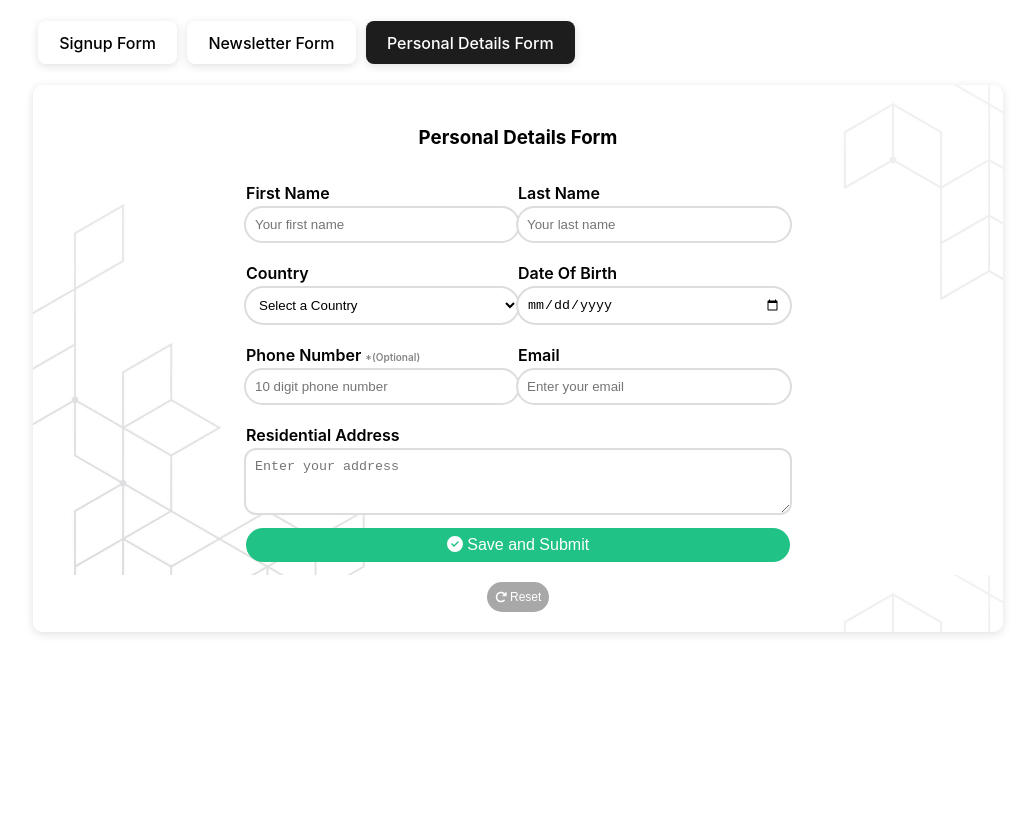
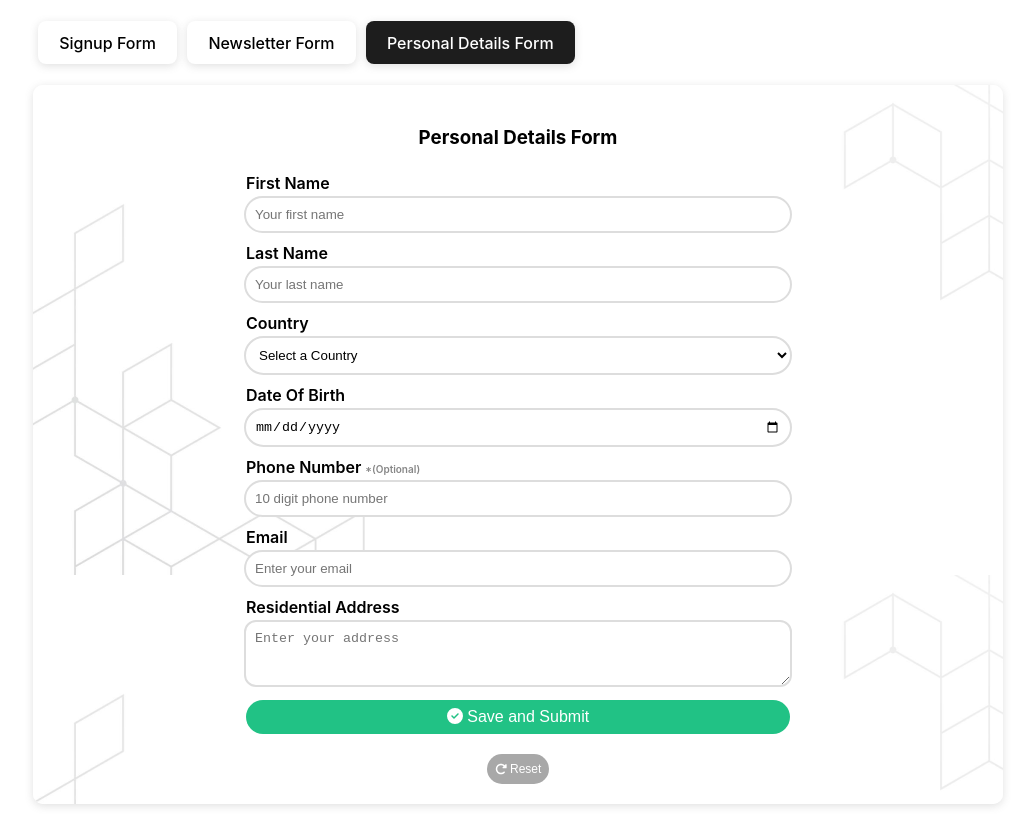
Before and after one commit to danishofcodes/FormsAndValidation, a React (Vite) app: page / in a window 1280 px wide. Both pictures are taken after a click on the button "Personal Details Form". Shown: the whole page, without its empty margins (122-1157 px from the left). Built offline with nearby package versions, Linux system fonts and the light colour scheme; the HTML template or start-up script is replaced by a standard one.

Commit message:
Reset form popup minor changes and go back button added

```diff
--- a/src/components/PersonalDetailsForm.jsx
+++ b/src/components/PersonalDetailsForm.jsx
@@ -1,4 +1,4 @@
-import { faCheckCircle, faCircleExclamation, faRotateRight } from '@fortawesome/free-solid-svg-icons'
+import { faArrowCircleRight, faCheckCircle, faCircleExclamation, faRotateRight } from '@fortawesome/free-solid-svg-icons'
 import { FontAwesomeIcon } from '@fortawesome/react-fontawesome'
 import { useFormik } from 'formik'
 import * as Yup from 'yup';
@@ -66,13 +66,17 @@ export default function PersonalDetailsForm() {
     function confirmResetAction() {
         setConfirmResetModal(true);
     }
+
+    function goback(){
+        setConfirmResetModal(false)
+    }
     return (
         <>
             <div>
                 <h3>Personal Details Form</h3>
                 <div className="personaldataform">
                     <form onSubmit={formik.handleSubmit}>
-                        <div className="flex">
+
                             <div className='inputField'>
                                 <label htmlFor="firstName">First Name</label>
                                 <input className='formInput' type="text" id="firstName" name="firstName" value={formik.values.firstName} placeholder='Your first name' onChange={formik.handleChange} onBlur={formik.handleBlur} />
@@ -83,21 +87,22 @@ export default function PersonalDetailsForm() {
                                 <input className='formInput' type="text" id="lastName" name="lastName" value={formik.values.lastName} placeholder='Your last name' onChange={formik.handleChange} onBlur={formik.handleBlur} />
                                 {formik.touched.lastName && formik.errors.lastName ? <div className='error'>{formik.errors.lastName}</div> : null}
                             </div>
+
+
+
+                            <div class="inputField">
+                            <label for="country">Country</label>
+                            <SelectCountry selectorname="countryname" handleBlur={formik.handleBlur} handleChange={formik.handleChange} val={formik.values.countryname} />
+                            {formik.touched.countryname && formik.errors.countryname ? <div className='error'>{formik.errors.countryname}</div> : null}
                         </div>
-                        <div className="flex">
-                            <div className='inputField'>
-                                <label htmlFor="country">Country</label>
-                                <SelectCountry selectorname="countryname" handleBlur={formik.handleBlur} handleChange={formik.handleChange} val={formik.values.countryname} />
-                                {/* <input className='formInput' type="email" id="email" name="email" value={formik.values.email} placeholder='Enter your email' onChange={formik.handleChange} onBlur={formik.handleBlur}/> */}
-                                {formik.touched.countryname && formik.errors.countryname ? <div className='error'>{formik.errors.countryname}</div> : null}
-                            </div>
-                            <div className="inputField">
-                                <label htmlFor="dateOfBirth">Date Of Birth</label>
+                            <div class="inputField">
+                                <label for="dateOfBirth">Date Of Birth</label>
                                 <input className='formInput' type="date" id="dateOfBirth" name="dateOfBirth" value={formik.values.dateOfBirth} placeholder='DOB' onChange={formik.handleChange} onBlur={formik.handleBlur} />
                                 {formik.touched.dateOfBirth && formik.errors.dateOfBirth ? <div className='error'>{formik.errors.dateOfBirth}</div> : null}
                             </div>
-                        </div>
-                        <div className="flex">
+
+
+
                             <div className='inputField'>
                                 <label htmlFor="phoneNumber">Phone Number <span className='optional'>*(Optional)</span></label>
                                 <input className='formInput' type='text' id="phoneNumber" name="phoneNumber" value={formik.values.phoneNumber} placeholder='10 digit phone number' onChange={formik.handleChange} onBlur={formik.handleBlur} />
@@ -108,7 +113,7 @@ export default function PersonalDetailsForm() {
                                 <input className='formInput' type="email" id="email" name="email" value={formik.values.email} placeholder='Enter your email' onChange={formik.handleChange} onBlur={formik.handleBlur} />
                                 {formik.touched.email && formik.errors.email ? <div className='error'>{formik.errors.email}</div> : null}
                             </div>
-                        </div>
+
                         <div className="inputField">
                             <label htmlFor="residentialAddress">Residential Address</label>
                             <textarea rows={3} className='formTextArea' id="residentialAddress" name="residentialAddress" value={formik.values.residentialAddress} placeholder='Enter your address' onChange={formik.handleChange} onBlur={formik.handleBlur} />
@@ -124,8 +129,10 @@ export default function PersonalDetailsForm() {
             {confirmResetModal &&
                 <div className='backdrop'>
                     <div className='modal-confirm-action'>
-                        <h5>the form will be reset, all data will be lost, want to proceed? </h5>
+                        <h5>The form will be <b>RESET</b>, all data will be lost, want to proceed? </h5>
                         <button type='button' className="actionred" onClick={handleReset}><FontAwesomeIcon icon={faCircleExclamation} /> Confirm Reset Form</button>
+                        <br/>
+                        <button type='button' className="goback" onClick={goback}><FontAwesomeIcon icon={faArrowCircleRight} /> Go Back</button>
                     </div>
                 </div>
             }
```
